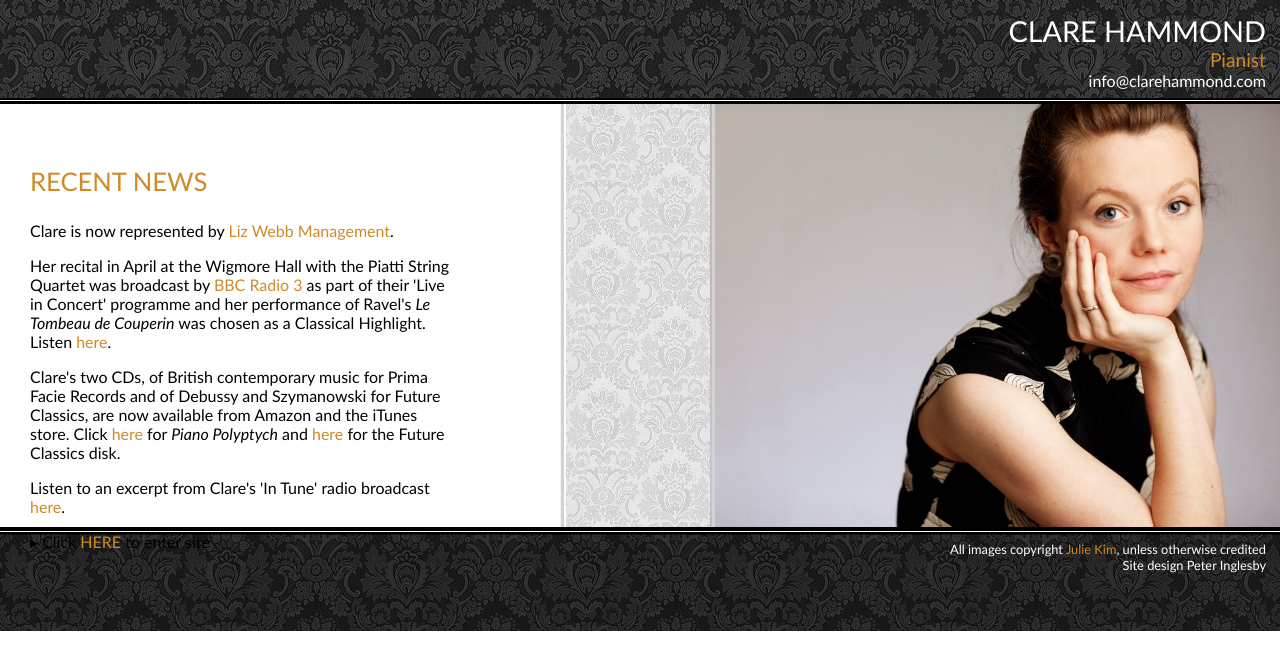
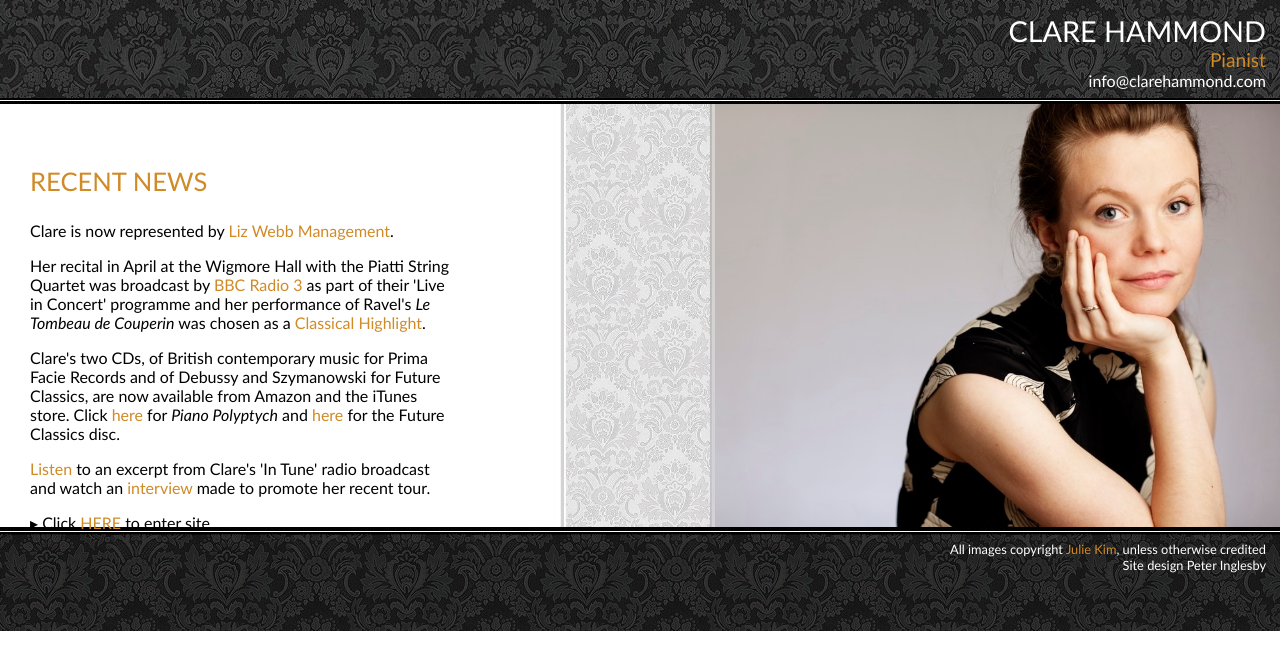
Before and after one commit to hammonc/clarehammond.com, a Jekyll site: the page built from index.html, in a window 1280 px wide. Shown: the top 670 px of the page. Built offline with Jekyll 4.4.1, drawn with Linux system fonts in a browser that asks for light colours.

Commit message:
index updates

```diff
--- a/index.html
+++ b/index.html
@@ -10,11 +10,11 @@ layout: with-header-and-footer
 
 <p>Clare is now represented by <a href="http://www.lizwebb.org.uk/" target="_blank">Liz Webb Management</a>.</p>
 
-<p>Her recital in April at the Wigmore Hall with the Piatti String Quartet was broadcast by <a href="http://www.bbc.co.uk/radio3/"target="_blank">BBC Radio 3</a> as part of their 'Live in Concert' programme and her performance of Ravel's <em>Le Tombeau de Couperin</em> was chosen as a Classical Highlight. Listen <a href="http://www.clarehammond.com/live-in-concert.html"target="_blank">here</a>.</p>
+<p>Her recital in April at the Wigmore Hall with the Piatti String Quartet was broadcast by <a href="http://www.bbc.co.uk/radio3/"target="_blank">BBC Radio 3</a> as part of their 'Live in Concert' programme and her performance of Ravel's <em>Le Tombeau de Couperin</em> was chosen as a <a href="http://www.clarehammond.com/live-in-concert.html"target="_blank">Classical Highlight</a>.</p>
 
-<p>Clare's two CDs, of British contemporary music for Prima Facie Records and of Debussy and Szymanowski for Future Classics, are now available from Amazon and the iTunes store. Click <a href="http://www.amazon.co.uk/Piano-Polyptych-Julian-Anderson-Hellawell/dp/B006JFZU3W" target="_blank">here</a> for <em>Piano Polyptych</em> and <a href="http://www.amazon.co.uk/Future-Classics/dp/B007FG5TNK/ref=sr_1_cc_1?s=aps&ie=UTF8&qid=1340357235&sr=1-1-catcorr" target="_blank">here</a> for the Future Classics disk.</p>
+<p>Clare's two CDs, of British contemporary music for Prima Facie Records and of Debussy and Szymanowski for Future Classics, are now available from Amazon and the iTunes store. Click <a href="http://www.amazon.co.uk/Piano-Polyptych-Julian-Anderson-Hellawell/dp/B006JFZU3W" target="_blank">here</a> for <em>Piano Polyptych</em> and <a href="http://www.amazon.co.uk/Future-Classics/dp/B007FG5TNK/ref=sr_1_cc_1?s=aps&ie=UTF8&qid=1340357235&sr=1-1-catcorr" target="_blank">here</a> for the Future Classics disc.</p>
 
-  <p>Listen to an excerpt from Clare's 'In Tune' radio broadcast <a href="http://www.clarehammond.com/in-tune.html" target="_blank">here</a>.</p>
+  <p><a href="http://www.clarehammond.com/in-tune.html" target="_blank">Listen</a> to an excerpt from Clare's 'In Tune' radio broadcast and watch an <a href="resources/interview.mov" target="_blank">interview</a> made to promote her recent tour.</p>
 
 
   <p>&#9656; Click <a href="biography.html">HERE</a> to enter site</p>
```
